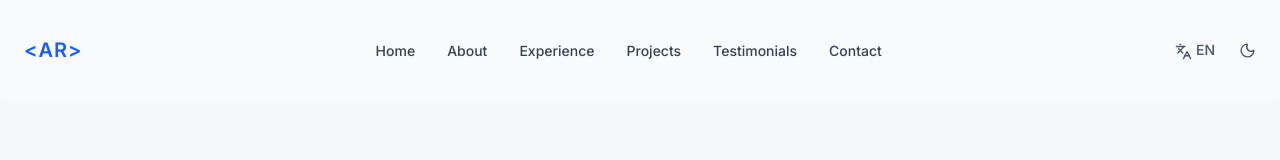
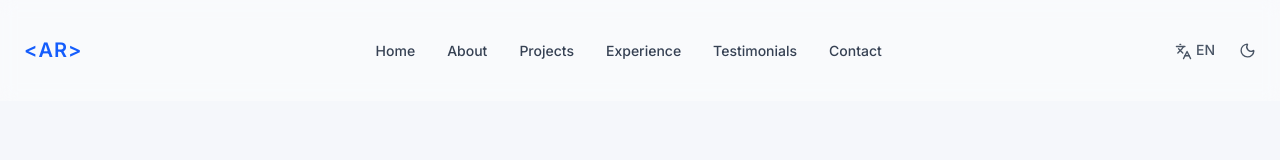
Before and after one commit to AndresRios123/Portfolio, a Next.js app: page /en in a window 1280 px wide. Shown: the top 160 px of the page. Built offline with nearby package versions, Linux system fonts and the light colour scheme.

Commit message:
actualizado orden navbar

```diff
--- a/app/components/layout/Navbar.tsx
+++ b/app/components/layout/Navbar.tsx
@@ -18,8 +18,8 @@ export default function Navbar() {
   const navLinks = [
     { label: t("home"), href: "#inicio" },
     { label: t("about"), href: "#sobre-mi" },
+    { label: t("projects"), href: "#proyectos" },
     { label: t("experience"), href: "#experiencia" },
-    { label: t("projects"), href: "#proyectos" },
     { label: t("testimonials"), href: "#testimonios" },
     { label: t("contact"), href: "#contacto" },
   ];
```
